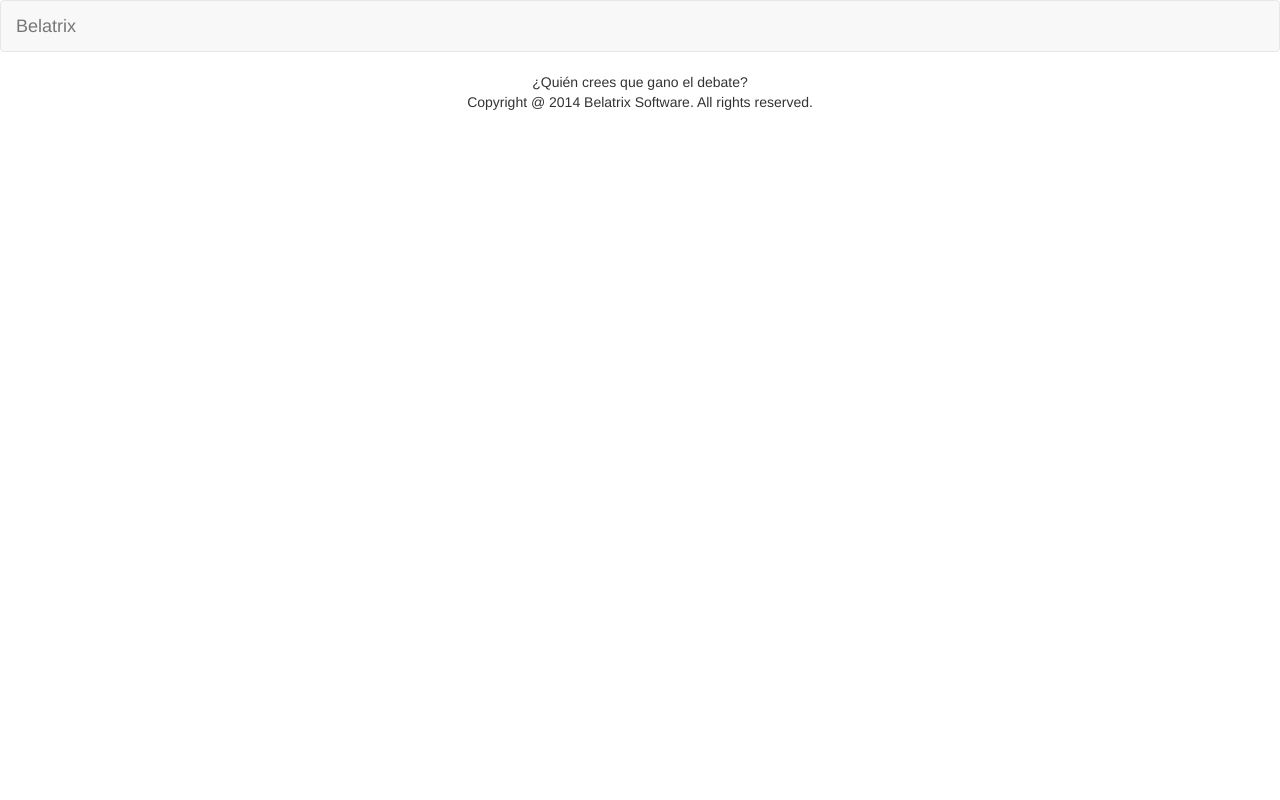
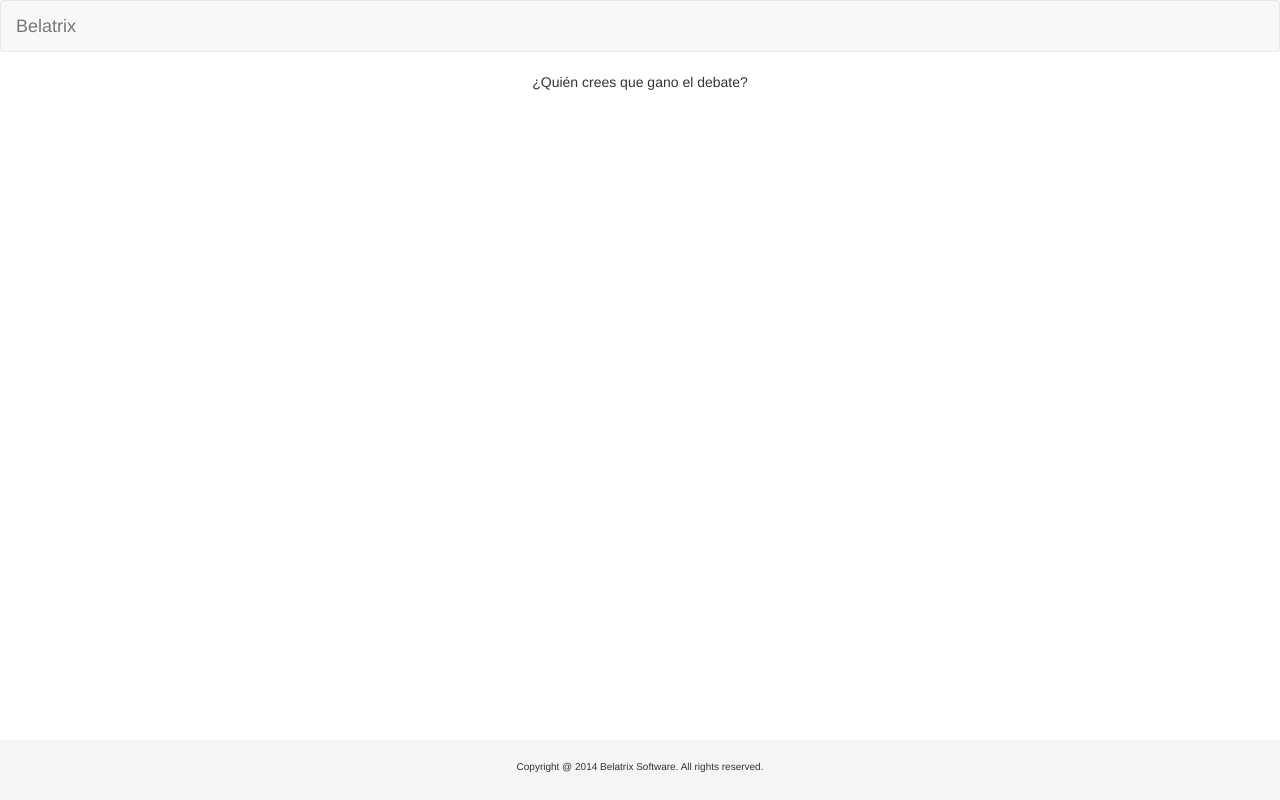
Before and after one commit to neosergio/hackatonqr, a Django app: page /vote/ in a window 1280 px wide. Run offline with Django 3.2, Linux system fonts and the light colour scheme; data that the repository does not hold is empty; some libraries are stand-ins or nearby versions.

Commit message:
Added format to footer and also add css block tag

```diff
--- a/templates/vote/base.html
+++ b/templates/vote/base.html
@@ -7,7 +7,8 @@
     <meta name="viewport" content="width=device-width, initial-scale=1">
     <title>Votación para Debates - Belatrix</title>
     <link href="{% static 'css/bootstrap.min.css' %}" rel="stylesheet">
-
+    <link href="{% static 'css/vote.css' %}" rel="stylesheet">
+    {% block css %}{% endblock css %}
     <!-- HTML5 Shim and Respond.js IE8 support of HTML5 elements and media queries -->
     <!-- WARNING: Respond.js doesn't work if you view the page via file:// -->
     <!--[if lt IE 9]>
@@ -26,9 +27,11 @@
     {% block main_content %}
     {% endblock main_content %}
     <footer>
-        <div class="row text-center footer">
-            <!-- Coded with love by Sergio Infante -->
-            <div class="col-md-12">Copyright @ 2014 Belatrix Software. All rights reserved.</div>
+        <div class="container-fluid">
+            <div class="row">
+                <!-- Coded with love by Sergio Infante -->
+                <div id="footer-text" class="col-md-12 center-block text-center">Copyright @ 2014 Belatrix Software. All rights reserved.</div>
+            </div>
         </div>
     </footer>
   </body>
--- /dev/null
+++ b/vote/static/css/vote.css
@@ -0,0 +1,2 @@
+footer { position: absolute; bottom: 0; width: 100%; height: 60px; background-color: #f5f5f5; }
+#footer-text { padding-top: 20px; font-size: 10px; }
```
